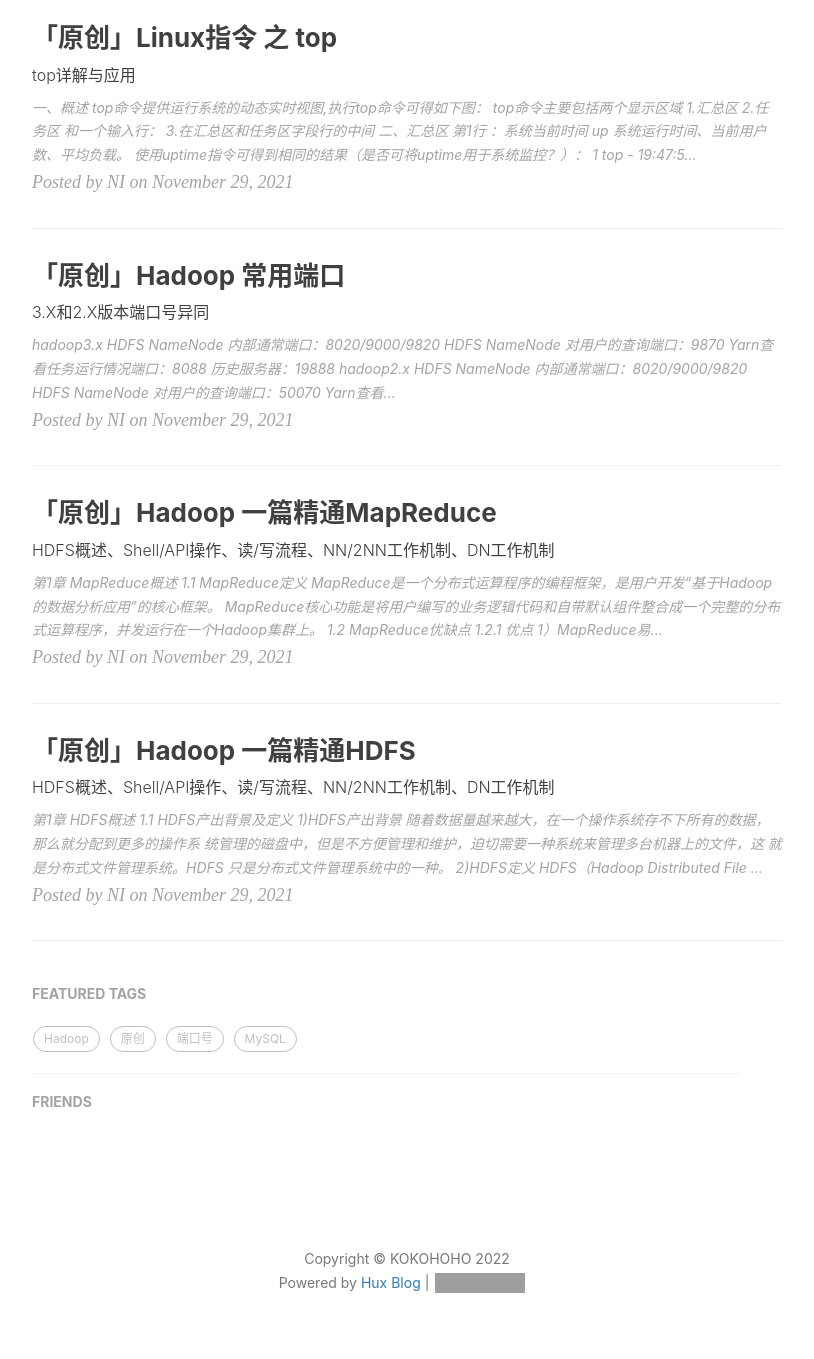
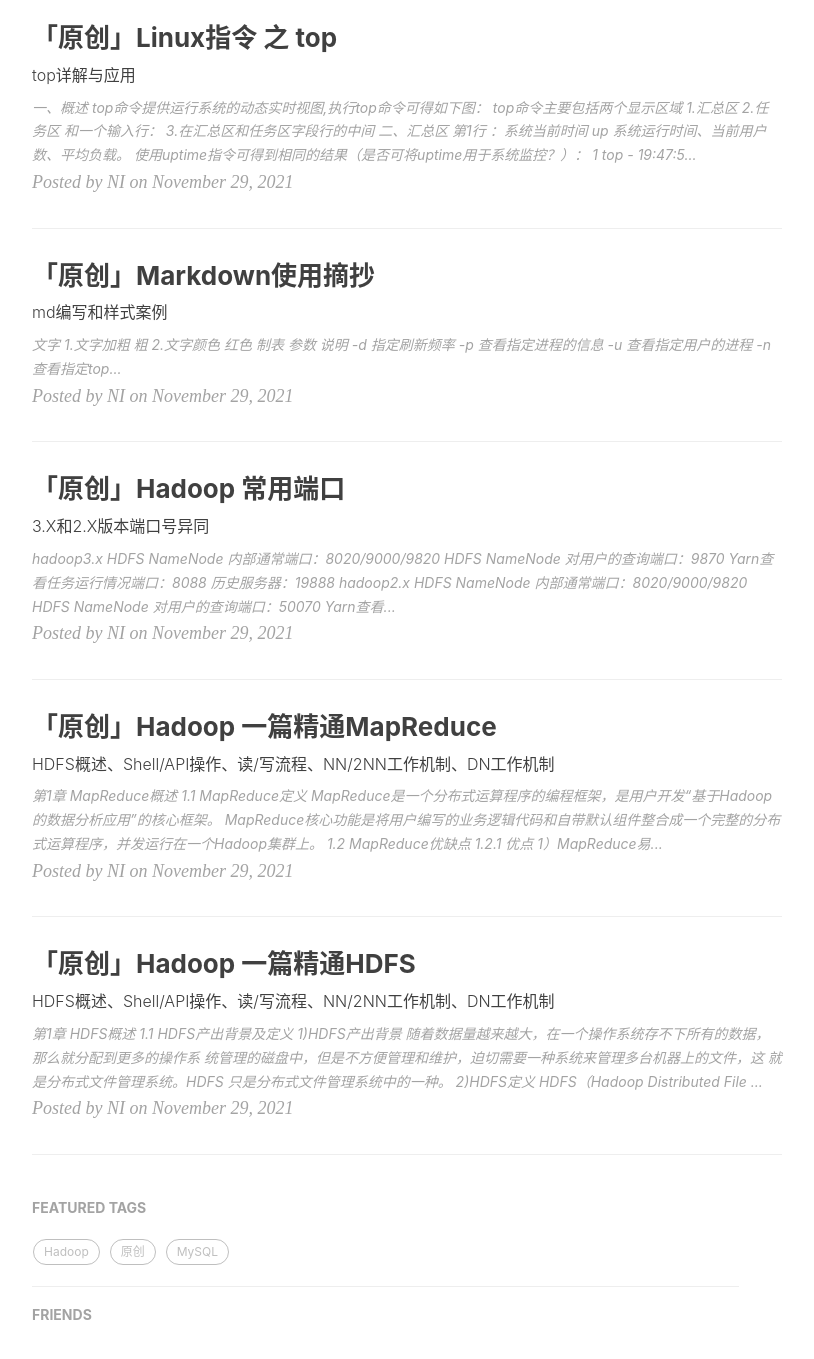
Before and after one commit to kokohoho/kokohoho.github.io, a Jekyll site: the page built from index.html, in a window 1280 px wide and 1400 px high, scrolled down 922 px. Shown: the top 1359 px of the window, without its empty margins (233-1047 px from the left). Built offline with Jekyll 4.4.1, drawn with Linux system fonts in a browser that asks for light colours; nearby versions of some CDN libraries; the list of posts is cut into pages by our own code; comment, search, counter and statistics services are not loaded; grey boxes are pictures that could not be loaded.

Commit message:
markdown摘抄

````diff
--- /dev/null
+++ b/_posts/2018-11-30-Document-Markdown-NOTE.markdown
@@ -0,0 +1,64 @@
+---
+layout:     post
+title:      "「原创」Markdown使用摘抄"
+subtitle:   "md编写和样式案例"
+date:       2021-11-29 12:00:00
+author:     "NI"
+header-img: "img/post-bg-re-vs-ng2.jpg"
+header-mask: 0.3
+catalog:    true
+tags:
+  - markdown
+  - 文档
+---
+
+## 文字
+1.文字加粗
+
+**粗**
+
+2.文字颜色
+
+<font color='red'>红色</font>
+
+## 制表
+
+| 参数 | 说明 |
+| ---- | ---- |
+| -d | 指定刷新频率 |
+| -p | 查看指定进程的信息 |
+| -u | 查看指定用户的进程 |
+| -n | 查看指定top次数的信息 |
+| -b | 批次档模式，搭配 "n" 参数一起使用，可以用来将 top 的结果输出到档案内 |
+
+## 特殊片段
+
+代码及脚本：
+
+```shell
+nohup hive --service metastore -p 9083 2>&1 &
+```
+
+```java
+class test{
+    String name;
+}
+```
+
+摘抄：
+
+>这文章挺有用的
+
+## 标题
+
+#标题1
+
+##标题2
+
+###标题3
+
+####标题4
+
+## 图片
+
+![avatar](/img/linux/top-s.png)
--- a/_posts/2018-11-30-Linux-Command-TOP.markdown
+++ b/_posts/2018-11-30-Linux-Command-TOP.markdown
@@ -8,8 +8,9 @@ header-img: "img/post-bg-re-vs-ng2.jpg"
 header-mask: 0.3
 catalog:    true
 tags:
-  - Hadoop
-  - 端口号
+  - Linux
+  - top
+  - 监控
 ---
 
 ### 一、概述
````
